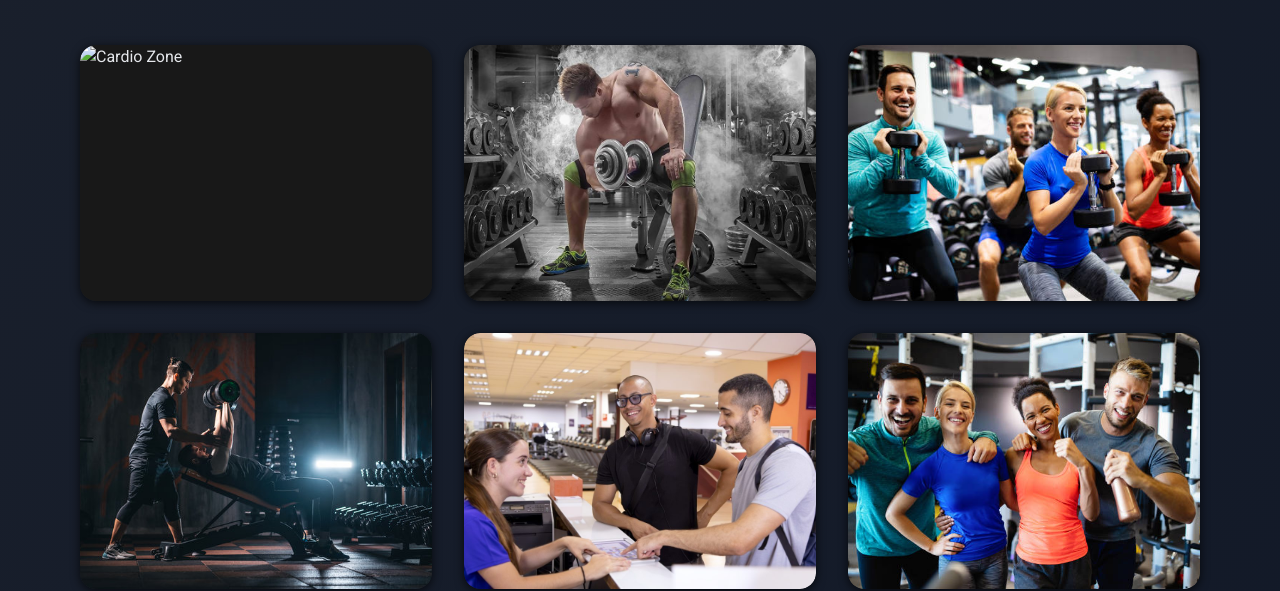
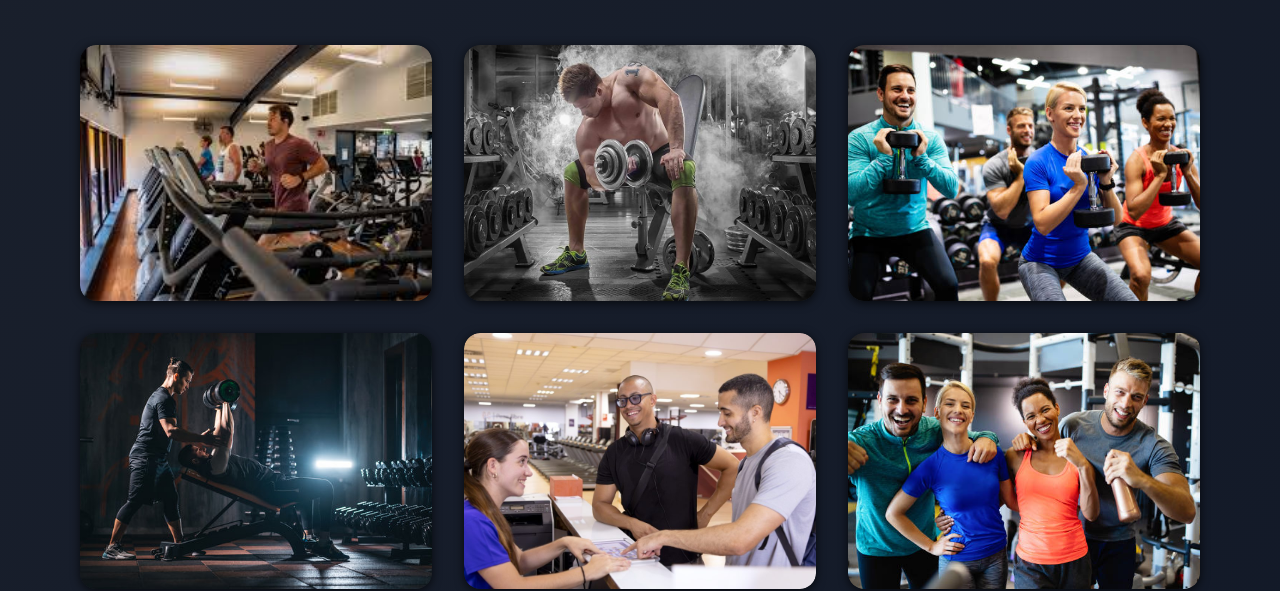
Before and after one commit to Vinith006/gym-website-1, a plain HTML site: page gallery.html in a window 1280 px wide. Shown: the part 239-830 px from the top of the page. Drawn offline with nearby package versions, Linux system fonts and the light colour scheme.

Commit message:
Update gallery.html

```diff
--- a/gallery.html
+++ b/gallery.html
@@ -196,7 +196,7 @@
     </p>
     <div class="grid grid-cols-1 sm:grid-cols-2 md:grid-cols-3 gap-8">
       <div class="gallery-item" tabindex="0" data-caption="Cardio Zone">
-        <img src="./images/c1.jpeg" alt="Cardio Zone" />
+        <img src="./c1.jpeg" alt="Cardio Zone" />
         <div class="gallery-caption">Cardio Zone</div>
       </div>
       <div class="gallery-item" tabindex="0" data-caption="Strength Area">
```
